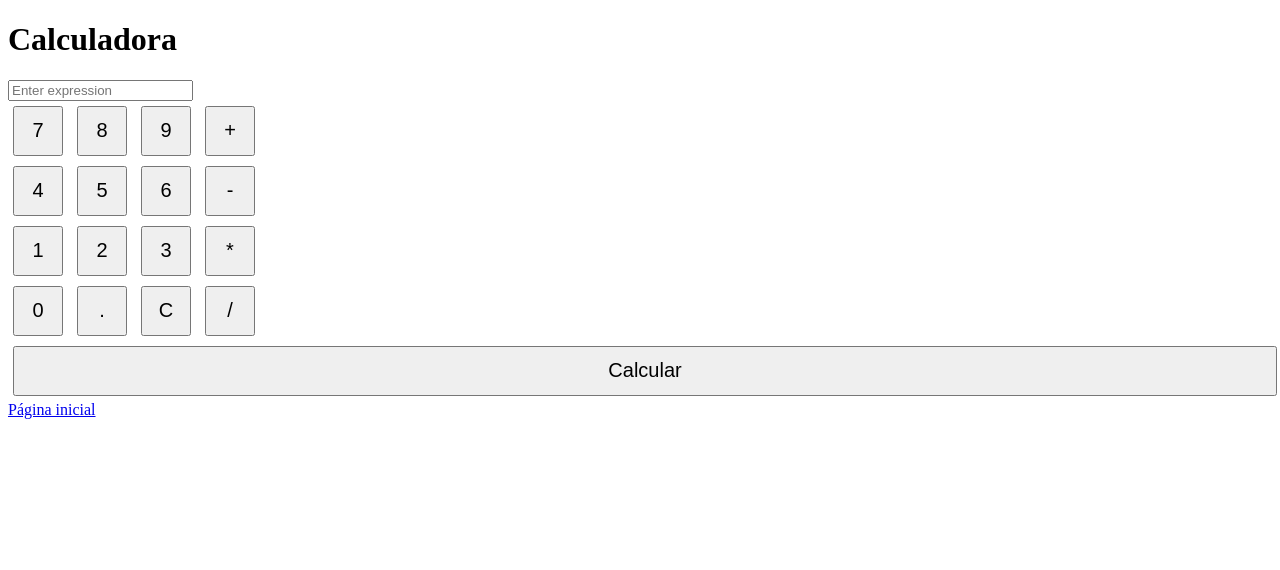
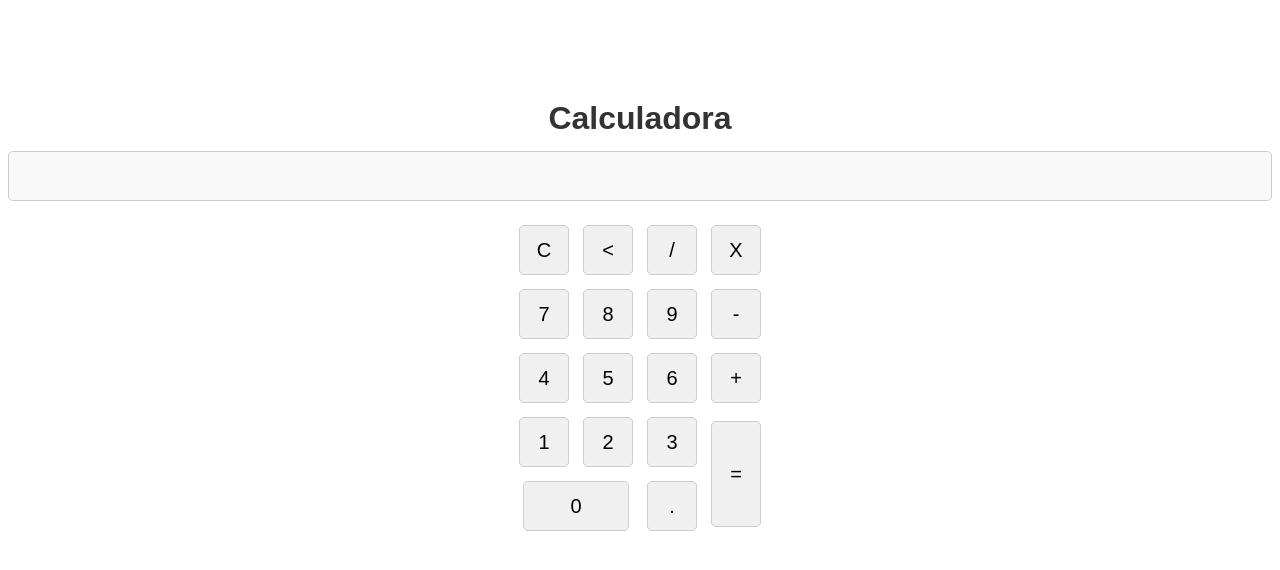
Before and after one commit to m4th3vz/controle-financeiro-PI, a Django app: page /calculator/ in a window 1280 px wide. Shown: the top 570 px of the page. Run offline with Django 4.2, Linux system fonts and the light colour scheme; the visitor is signed in with stand-in values (Sample User, id 1).

Commit message:
Calculadora atualizada
Calculadora agora funciona apenas com JavaScript.

```diff
--- a/expenses/templates/calculator.html
+++ b/expenses/templates/calculator.html
@@ -4,63 +4,118 @@
     <meta charset="UTF-8">
     <meta name="viewport" content="width=device-width, initial-scale=1.0">
     <title>Calculadora</title>
-    <!-- Estilos CSS para os botões da calculadora -->
     <style>
-        .button {
+        body {
+            font-family: Arial, sans-serif;
+            text-align: center;
+            margin-top: 100px; /* Adiciona um espaço para o visor do resultado */
+        }
+
+        h1 {
+            color: #333;
+        }
+
+        .container {
+            position: relative;
+        }
+
+        #resultado {
+            position: absolute;
+            top: -90px; /* Posiciona o visor acima da calculadora */
+            width: 100%;
+            height: 50px;
+            font-size: 24px;
+            background-color: #f9f9f9;
+            border: 1px solid #ccc;
+            border-radius: 5px;
+            box-sizing: border-box; /* Garante que a altura do visor não adicionará espaço extra */
+            padding: 5px;
+        }
+
+        table {
+            margin: 0 auto;
+            margin-top: 80px; /* Adiciona um espaço entre o visor e a calculadora */
+        }
+
+        .botao {
             width: 50px;
             height: 50px;
+            font-size: 20px;
             margin: 5px;
-            font-size: 20px;
+            background-color: #f0f0f0;
+            border: 1px solid #ccc;
+            border-radius: 5px;
+            cursor: pointer;
+            transition: background-color 0.3s ease;
+        }
+
+        .botao:hover {
+            background-color: #e0e0e0;
         }
     </style>
 </head>
 <body>
     <h1>Calculadora</h1>
-    <!-- Formulário da calculadora -->
-    <form id="calculator-form" action="" method="post">
-        <!-- CSRF Token para proteção contra Cross-Site Request Forgery -->
-        {% csrf_token %}
-        <!-- Campo de texto para a expressão -->
-        <input type="text" name="expression" id="expression" placeholder="Enter expression" readonly>
-        <br>
-        <!-- Botões numéricos e operadores -->
-        <button type="button" class="button" onclick="addToExpression('7')">7</button>
-        <button type="button" class="button" onclick="addToExpression('8')">8</button>
-        <button type="button" class="button" onclick="addToExpression('9')">9</button>
-        <button type="button" class="button" onclick="addToExpression('+')">+</button>
-        <br>
-        <button type="button" class="button" onclick="addToExpression('4')">4</button>
-        <button type="button" class="button" onclick="addToExpression('5')">5</button>
-        <button type="button" class="button" onclick="addToExpression('6')">6</button>
-        <button type="button" class="button" onclick="addToExpression('-')">-</button>
-        <br>
-        <button type="button" class="button" onclick="addToExpression('1')">1</button>
-        <button type="button" class="button" onclick="addToExpression('2')">2</button>
-        <button type="button" class="button" onclick="addToExpression('3')">3</button>
-        <button type="button" class="button" onclick="addToExpression('*')">*</button>
-        <br>
-        <button type="button" class="button" onclick="addToExpression('0')">0</button>
-        <button type="button" class="button" onclick="addToExpression('.')">.</button>
-        <button type="button" class="button" onclick="clearExpression()">C</button>
-        <button type="button" class="button" onclick="addToExpression('/')">/</button>
-        <br>
-        <!-- Botão para calcular -->
-        <button type="submit" class="button" style="width: 100%;">Calcular</button>
-    </form>
-    <!-- Exibe o resultado, se houver -->
-    {% if result %}
-    <p>Resultado: {{ result }}</p>
-    {% endif %}
-    <!-- Link para voltar para a lista de despesas -->
-    <a href="{% url 'welcome' %}">Página inicial</a>
-    <!-- Scripts JavaScript para adicionar valores à expressão e limpar a expressão -->
+    <div class="container">
+        <p id="resultado"></p>
+        <table>
+            <tr>
+                <td><button class="botao" onclick="clean()">C</button></td>
+                <td><button class="botao" onclick="back()"><</button></td>
+                <td><button class="botao" onclick="insert('/')">/</button></td>
+                <td><button class="botao" onclick="insert('*')">X</button></td>
+            </tr>
+            <tr>
+                <td><button class="botao" onclick="insert('7')">7</button></td>
+                <td><button class="botao" onclick="insert('8')">8</button></td>
+                <td><button class="botao" onclick="insert('9')">9</button></td>
+                <td><button class="botao" onclick="insert('-')">-</button></td>
+            </tr>
+            <tr>
+                <td><button class="botao" onclick="insert('4')">4</button></td>
+                <td><button class="botao" onclick="insert('5')">5</button></td>
+                <td><button class="botao" onclick="insert('6')">6</button></td>
+                <td><button class="botao" onclick="insert('+')">+</button></td>
+            </tr>
+            <tr>
+                <td><button class="botao" onclick="insert('1')">1</button></td>
+                <td><button class="botao" onclick="insert('2')">2</button></td>
+                <td><button class="botao" onclick="insert('3')">3</button></td>
+                <td rowspan="2"><button class="botao" style="height: 106px;" onclick="calcular()">=</button></td>
+            </tr>
+            <tr>
+                <td colspan="2"><button class="botao" style="width: 106px;" onclick="insert('0')">0</button></td>
+                <td><button class="botao" onclick="insert('.')">.</button></td>
+            </tr>
+        </table>
+    </div>
+
     <script>
-        function addToExpression(value) {
-            document.getElementById("expression").value += value;
+        function insert(num)
+        {
+            var numero = document.getElementById('resultado').innerHTML;
+            document.getElementById('resultado').innerHTML = numero + num;
         }
-
-        function clearExpression() {
-            document.getElementById("expression").value = '';
+        function clean()
+        {
+            document.getElementById('resultado').innerHTML = "";
+        }
+        function back()
+        {
+            var resultado = document.getElementById('resultado').innerHTML;
+            document.getElementById('resultado').innerHTML = resultado.substring(0, resultado.length -1);
+        }
+        function calcular()
+        {
+            var resultado = document.getElementById('resultado').innerHTML;
+            if(resultado)
+            {
+                document.getElementById('resultado').innerHTML = eval(resultado);
+            }
+            else
+            {
+                document.getElementById('resultado').innerHTML = "Nada..."
+            }
         }
     </script>
 </body>
--- a/expenses/views.py
+++ b/expenses/views.py
@@ -79,15 +79,6 @@ def confirm_delete_expenses(request):
 # Página da calculadora
 @login_required
 def calculator(request):
-    if request.method == 'POST':
-        expression = request.POST.get('expression')
-        if expression:
-            # Avalia a expressão e obtém o resultado
-            try:
-                result = eval(expression)
-            except Exception as e:
-                result = f"Error: {str(e)}"
-            return render(request, 'calculator.html', {'result': result})
     return render(request, 'calculator.html')
 
 # Personalização da página de login
```
